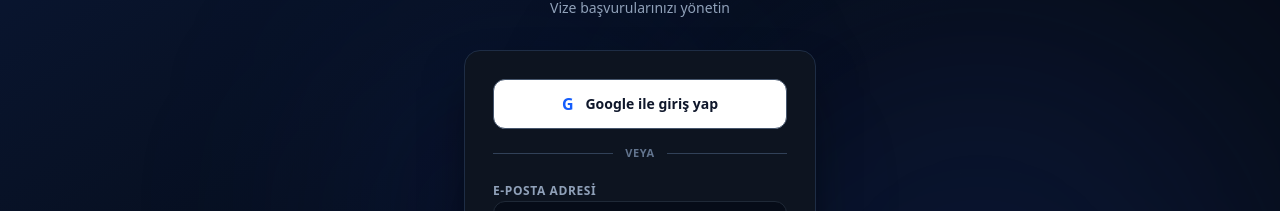
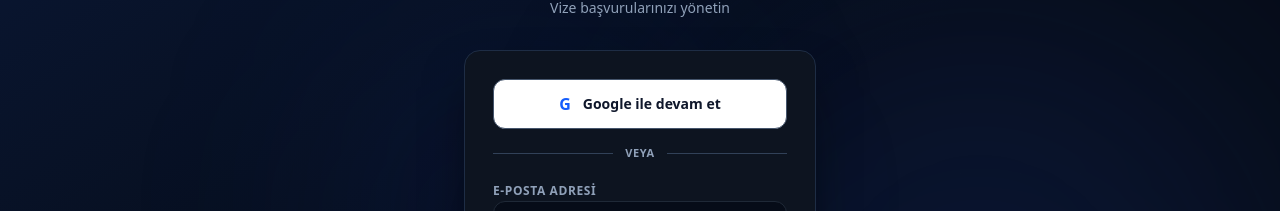
Before and after one commit to abidinyldz06/nobel-vize-crm, a Next.js app: page / in a window 1280 px wide. Shown: the part 187-398 px from the top of the page. Built offline with nearby package versions, Linux system fonts and the light colour scheme.

Commit message:
fix: keep Google login accessible to browser tests

```diff
--- a/src/components/LoginForm.tsx
+++ b/src/components/LoginForm.tsx
@@ -179,12 +179,12 @@ export default function LoginForm({ initialError = null }: { initialError?: stri
               className="flex w-full items-center justify-center gap-3 rounded-xl border border-slate-600 bg-white px-4 py-3 text-sm font-semibold text-slate-900 transition-colors hover:bg-slate-100 disabled:cursor-not-allowed disabled:opacity-60"
             >
               {loading ? <Loader2 className="h-4 w-4 animate-spin" /> : <span aria-hidden="true" className="text-base font-bold text-blue-600">G</span>}
-              Google ile giriş yap
+              Google ile devam et
             </button>
 
             <div className="flex items-center gap-3" aria-hidden="true">
               <span className="h-px flex-1 bg-slate-700" />
-              <span className="text-[11px] font-semibold uppercase tracking-wider text-slate-500">veya</span>
+              <span className="text-[11px] font-semibold uppercase tracking-wider text-slate-400">veya</span>
               <span className="h-px flex-1 bg-slate-700" />
             </div>
 
```
